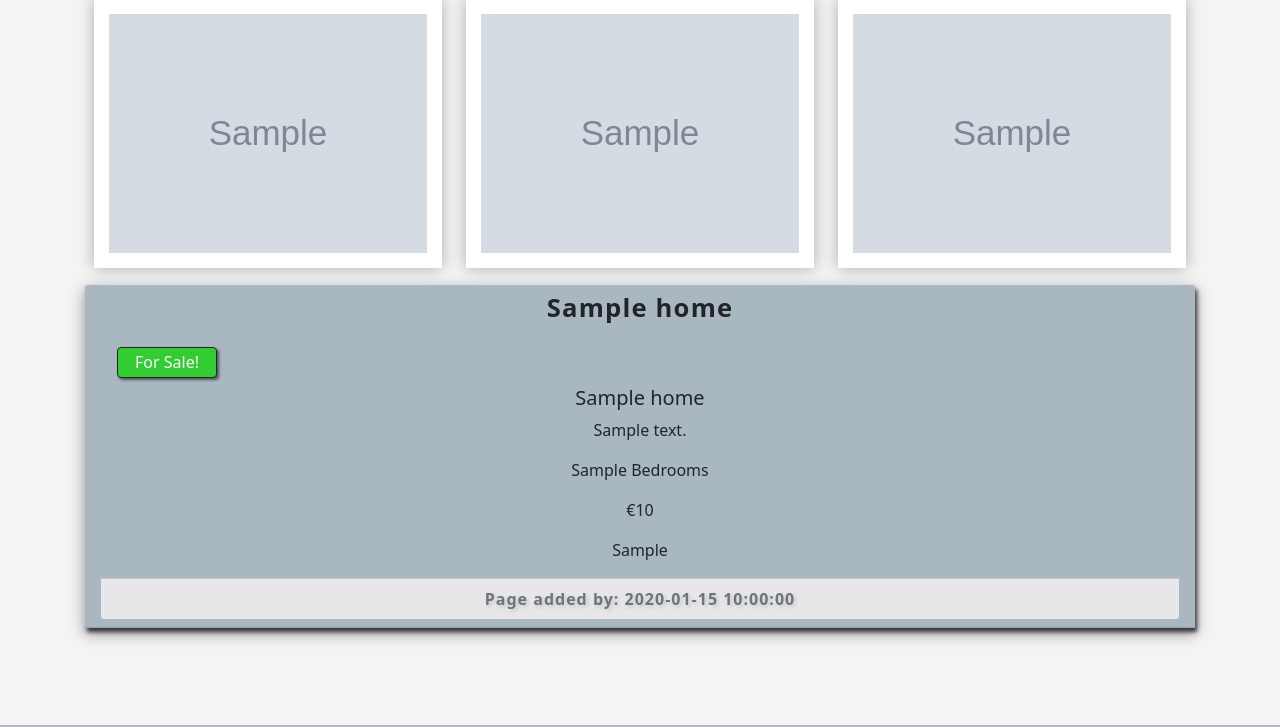
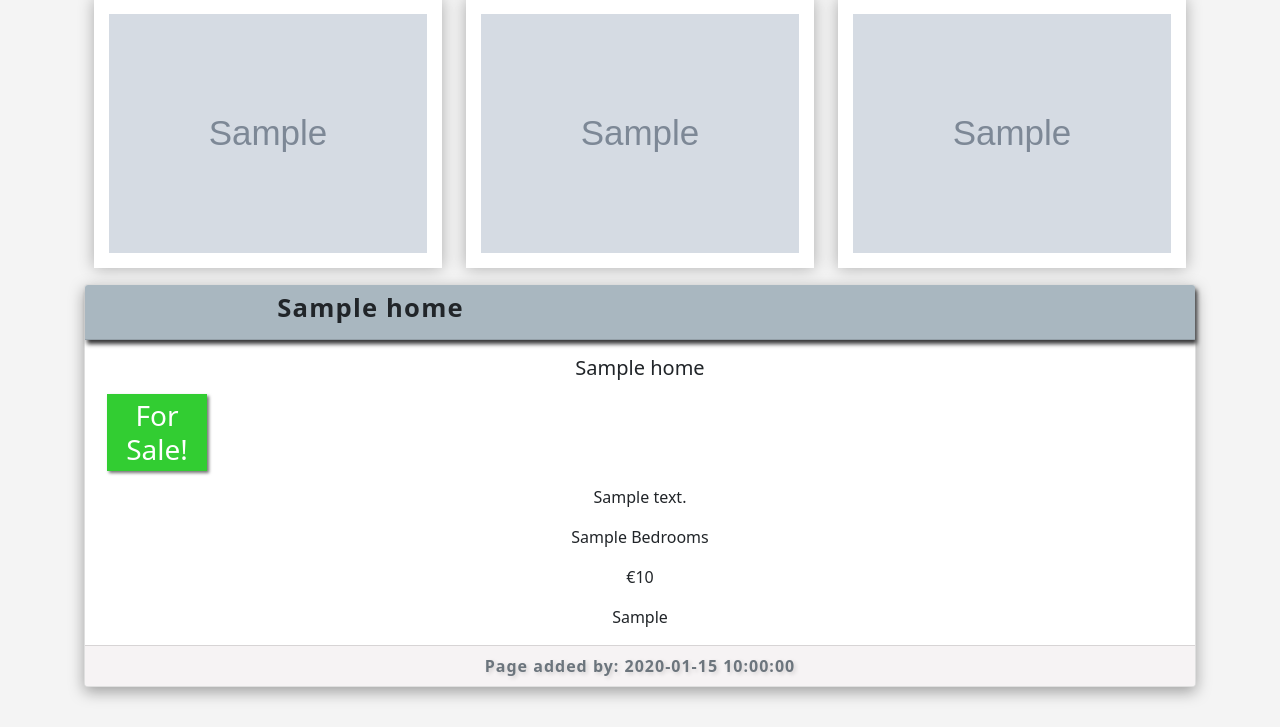
Before and after one commit to BXS-Archipelago/Property_Finder, a Flask app: template templates/view_home.html in a window 1280 px wide. Shown: the part 171-898 px from the top of the page. Run offline with Flask 2, Linux system fonts and the light colour scheme; the template is opened without the code that fills it: most values are stand-ins (such as "Sample title", 1, 10 or a date in 2020); grey boxes marked "Sample" are stand-in pictures; some libraries are stand-ins or nearby versions.

Commit message:
place Sale/Sold banner in card text

```diff
--- a/templates/profile.html
+++ b/templates/profile.html
@@ -28,9 +28,9 @@
      <div class="col-3 signs">
 
                 <a href="{{ url_for('delete_home', home_id=home._id) }} "
-                    class="btn-sm delete">Delete</a>
+                    class="delete">Delete</a>
                 <a href="{{ url_for('edit_home', home_id=home._id) }} "
-                    class="btn-sm edit ">Edit</a>
+                    class="edit ">Edit</a>
 
      </div>
   </div>
--- a/templates/view_home.html
+++ b/templates/view_home.html
@@ -48,16 +48,21 @@
 
 <div class="card text-center card-shadow g-0">
   <div class="card-header row g-0">
-      <div class="col-3">
+
+     <h6 class="list_title align-self-center col-6 home_list_cat">{{ home.category_name }}  </h6>
+     <div class="col-3 list-sider text-break"></div>
+  </div>
+  <div class="card-body">
+    <h5 class="card-title txt-1">{{ home.list_title }} </h5>
+    <div class="signs">
+
+        {% if home.sale_sold == "on" %}
+                <h3 class=" sold">Sold!</h3>
+                {% else %}
+                <h3 class="sale">For Sale!</h3>
+                {% endif %}
+
             </div>
-     <h6 class="list_title align-self-center col-6 home_list_cat">{{ home.category_name }}  </h6>
-  <div class="card-body">
-       {% if home.sale_sold == "on" %}
-                <h6 class="rounded sold">Sold!</h6>
-                {% else %}
-                <h6 class="sale border border-dark border-1 rounded">For Sale!</h6>
-                {% endif %}
-    <h5 class="card-title txt-1">{{ home.list_title }} </h5>
     <p class="card-text txt-2">{{ home.list_description }}</p>
     <p class="card-text txt-3">{{ home.list_bedrooms }} Bedrooms</p>
     <p class="card-text txt-4">€{{ home.list_price }}</p>
```
Also changed, not shown: templates/homes.html (+9 -0 lines), README.md.
